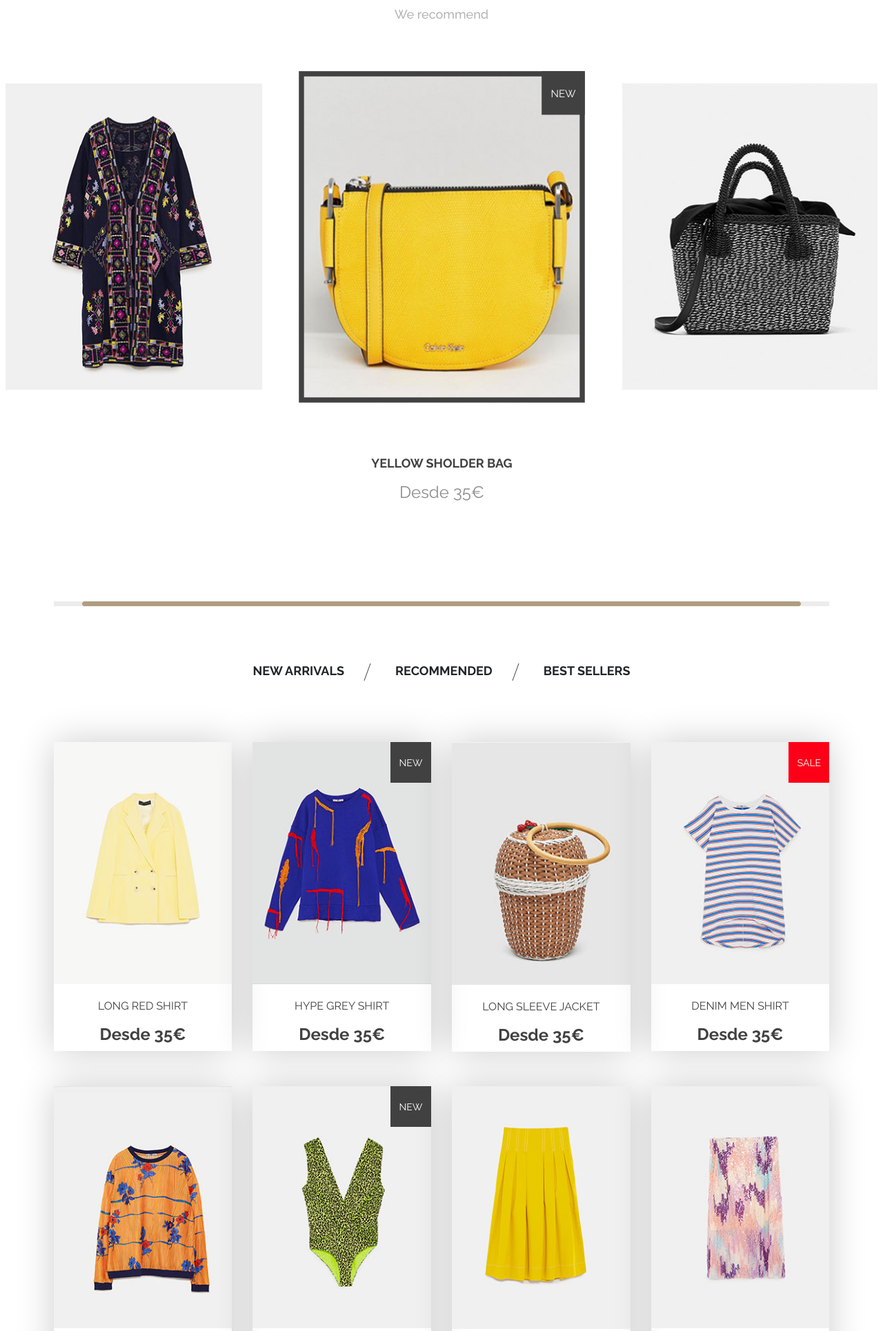
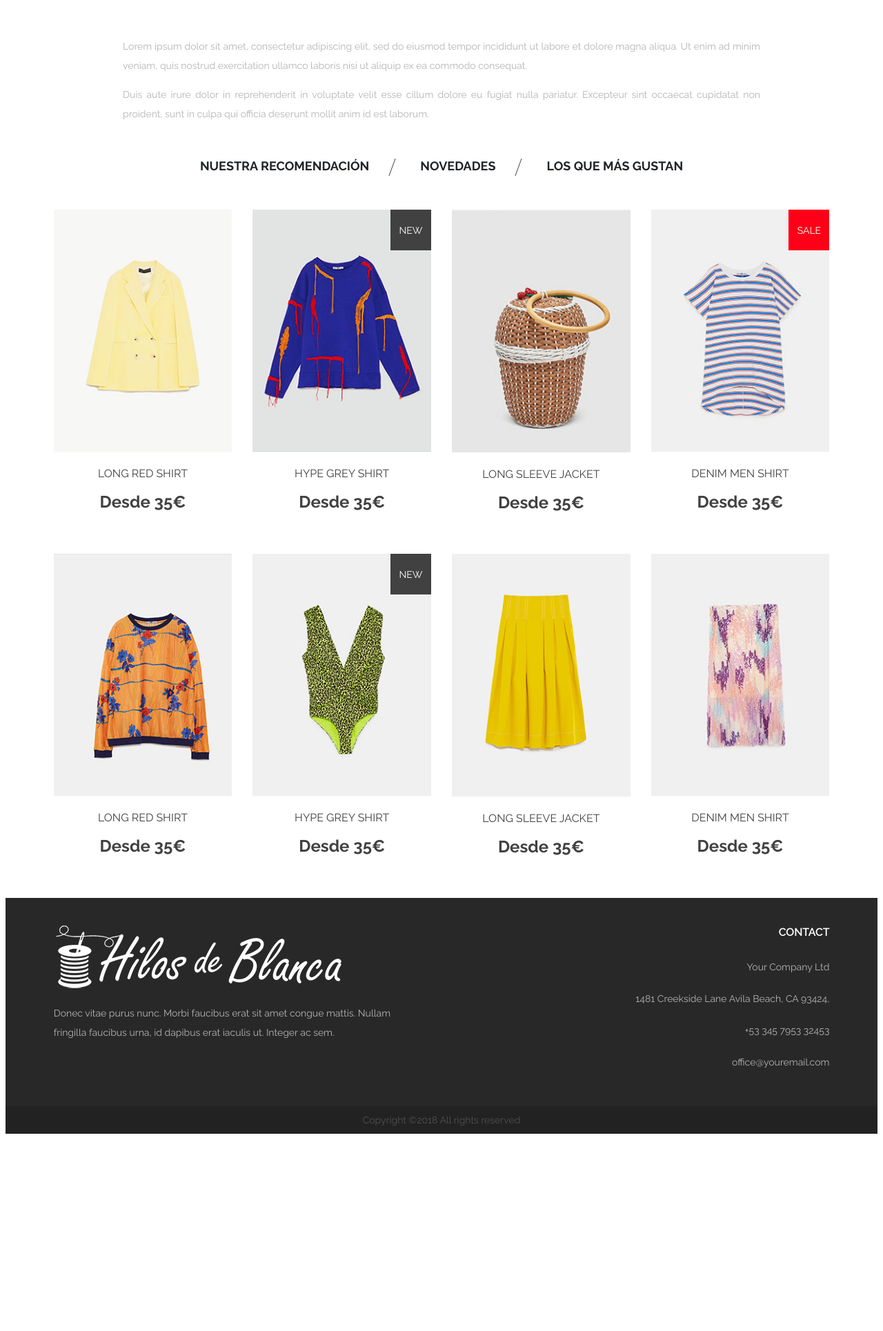
Before and after one commit to alvartito/alvartito.github.io, a plain HTML site: page index.html in a window 1280 px wide. Shown: the part 313-2243 px from the top of the page at 69% size. After the commit the page ends 1965 px from the top, so only its background shows below. Drawn offline with Linux system fonts and the light colour scheme.

Commit message:
Mas modificaciones

```diff
--- a/css/style.css
+++ b/css/style.css
@@ -175,7 +175,6 @@ button {
 /*---------------------
   Helper CSS
 -----------------------*/
-
 
 .section-title {
 	text-align: center;
@@ -718,7 +717,7 @@ button {
 .product-filter {
 	list-style: none;
 	text-align: center;
-	margin-bottom: 90px;
+	margin-bottom: 50px;
 }
 
 .product-filter li {
@@ -754,7 +753,7 @@ button {
 
 .product-item {
 	margin-bottom: 50px;
-    box-shadow: 0px 0px 50px 0px rgba(0,0,0,0.2);
+    /*box-shadow: 0px 0px 50px 0px rgba(0,0,0,0.2);*/
 }
 
 .product-item figure {
@@ -944,29 +943,29 @@ button {
   Footer Top section
 ---------------------*/
 
+.page-area .col-1{
+    padding-right: 10%;
+    padding-left: 10%;
+    text-align: justify;
+    padding-bottom: 3%;
+}
+
 .footer-top-section {
     padding-top: 3%;
     background: #282828;
 }
 
-.footer-top-section .container {
-    width: 100%;
-    padding-right: 15px;
-    padding-left: 15px;
-    margin-right: auto;
-    margin-left: auto;
-}
-
 .footer-top-section .container .col-1 {
     flex: 0 0 50%;
     max-width: 50%;
-    padding-left: 2%;
+    padding-right: 2%;
 }
 
 .footer-top-section .container .col-2 {
     flex: 0 0 50%;
     max-width: 50%;
-    padding-left: 10%;
+    padding-left: 8%;
+    text-align: end;
 }
 
 .footer-top-section.home-footer {
@@ -1014,7 +1013,7 @@ button {
 }
 
 .about-widget .footer-logo {
-	margin-bottom: 50px;
+	margin-bottom: 20px;
 }
 
 .about-widget p {
@@ -2077,15 +2076,15 @@ button {
 		cursor: pointer;
 	}
 	.main-menu {
-		display: none;
-		position: absolute;
-		width: calc(100% - 30px);
-		top: 100%;
-		margin-top: 20px;
-		left: 15px;
-		background: #fff;
-		-webkit-box-shadow: 0px 12px 50px rgba(0, 0, 0, 0.1);
-		box-shadow: 0px 12px 50px rgba(0, 0, 0, 0.1);
+		/*display: none;*/
+        position: absolute;
+        width: 33%;
+        top: 100%;
+        margin-top: -85px;
+        left: 66%;
+        background: #fff;
+        -webkit-box-shadow: 0px 12px 50px rgba(0, 0, 0, 0.1);
+        box-shadow: 0px 12px 50px rgba(0, 0, 0, 0.1);
 	}
 	.main-menu li {
 		display: block;
--- a/index.html
+++ b/index.html
@@ -48,77 +48,35 @@
         <img src="img/page-info-art.png" alt="" class="page-info-art"></div>
 </div>
 <!-- Page Info end -->
-<!-- Intro section -->
-<section class="intro-section spad pb-0">
+<!-- Product section -->
+<section class="page-area spad">
     <div class="section-title">
         <h2>pemium products</h2>
-        <p>We recommend</p>
     </div>
-    <div class="intro-slider">
-        <ul class="slidee">
-            <li>
-                <div class="intro-item">
-                    <figure>
-                        <img src="img/intro/2.jpg" alt="#">
-                    </figure>
-                    <div class="product-info">
-                        <h5>Black Nighty</h5>
-                        <p>Desde 35€</p>
-                    </div>
-                </div>
-            </li>
-            <li>
-                <div class="intro-item">
-                    <figure>
-                        <img src="img/intro/3.jpg" alt="#">
-                        <div class="bache">NEW</div>
-                    </figure>
-                    <div class="product-info">
-                        <h5>Yellow Sholder bag</h5>
-                        <p>Desde 35€</p>
-                    </div>
-                </div>
-            </li>
-            <li>
-                <div class="intro-item">
-                    <figure>
-                        <img src="img/intro/5.jpg" alt="#">
-                    </figure>
-                    <div class="product-info">
-                        <h5>Black Sholder bag</h5>
-                        <p>Desde 35€</p>
-                    </div>
-                </div>
-            </li>
-        </ul>
-    </div>
+
     <div class="container">
-        <div class="scrollbar">
-            <div class="handle">
-                <div class="mousearea"></div>
+        <div class="row">
+            <div class="col-1">
+                <p>Lorem ipsum dolor sit amet, consectetur adipiscing elit, sed do eiusmod tempor incididunt ut labore
+                    et dolore magna aliqua. Ut enim ad minim veniam, quis nostrud exercitation ullamco laboris nisi ut aliquip ex ea commodo
+                    consequat.</p>
+                <p>Duis aute irure dolor in reprehenderit in voluptate velit esse cillum dolore eu fugiat nulla
+                    pariatur. Excepteur sint occaecat cupidatat non proident, sunt in culpa qui officia deserunt mollit anim id est
+                    laborum.</p>
             </div>
         </div>
     </div>
-</section>
-<!-- Intro section end -->
-<!-- Product section -->
-<section class="page-area spad">
     <div class="container">
         <ul class="product-filter controls">
-            <li class="control" data-filter=".new">New arrivals</li>
-            <li class="control" data-filter="all">Recommended</li>
-            <li class="control" data-filter=".best">Best sellers</li>
+            <li class="control" data-filter="all">Nuestra recomendación</li>
+            <li class="control" data-filter=".new">Novedades</li>
+            <li class="control" data-filter=".best">Los que más gustan</li>
         </ul>
         <div class="row" id="product-filter">
             <div class="mix col-lg-cuarto best">
                 <div class="product-item">
-                    <figure><img src="img/products/1.jpg" alt="">
-                        <!--<div class="pi-meta">
-                        <div class="pi-m-left"><img src="img/icons/eye.png" alt="">
-                        <p>quick view</p></div>
-                        <div class="pi-m-right"><img src="img/icons/heart.png" alt="">
-                        <p>save</p></div>
-                        </div>-->
+                    <figure>
+                        <img src="img/products/1.jpg" alt="">
                     </figure>
                     <div class="product-info">
                         <h6>Long red Shirt</h6>
@@ -159,7 +117,7 @@
                     </div>
                 </div>
             </div>
-            <div class="mix col-lg-cuarto best">
+            <div class="mix col-lg-cuarto">
                 <div class="product-item">
                     <figure><img src="img/products/5.jpg" alt="">
                     </figure>
```
Also changed, not shown: contacto.html (+4 -4 lines).
